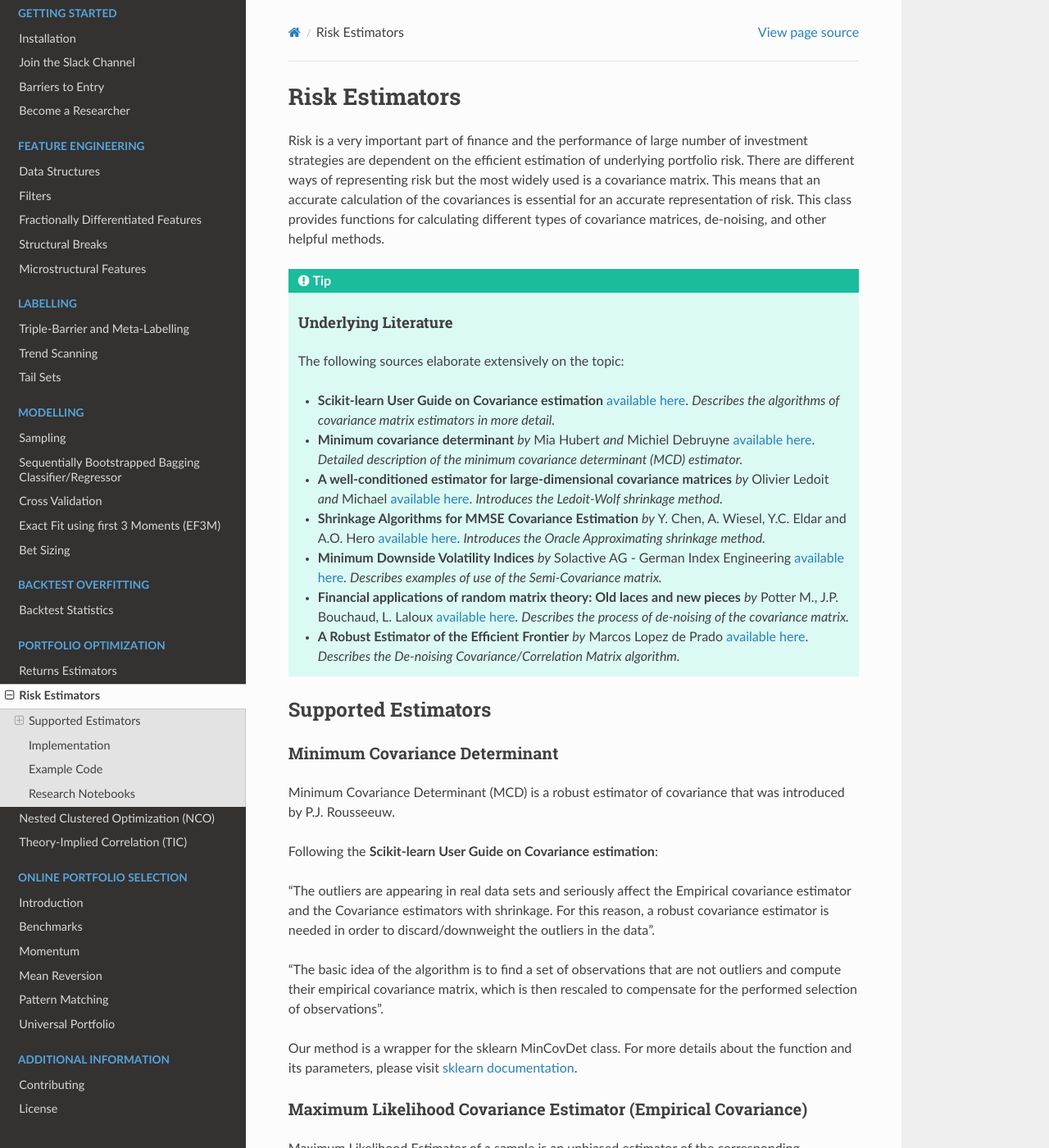
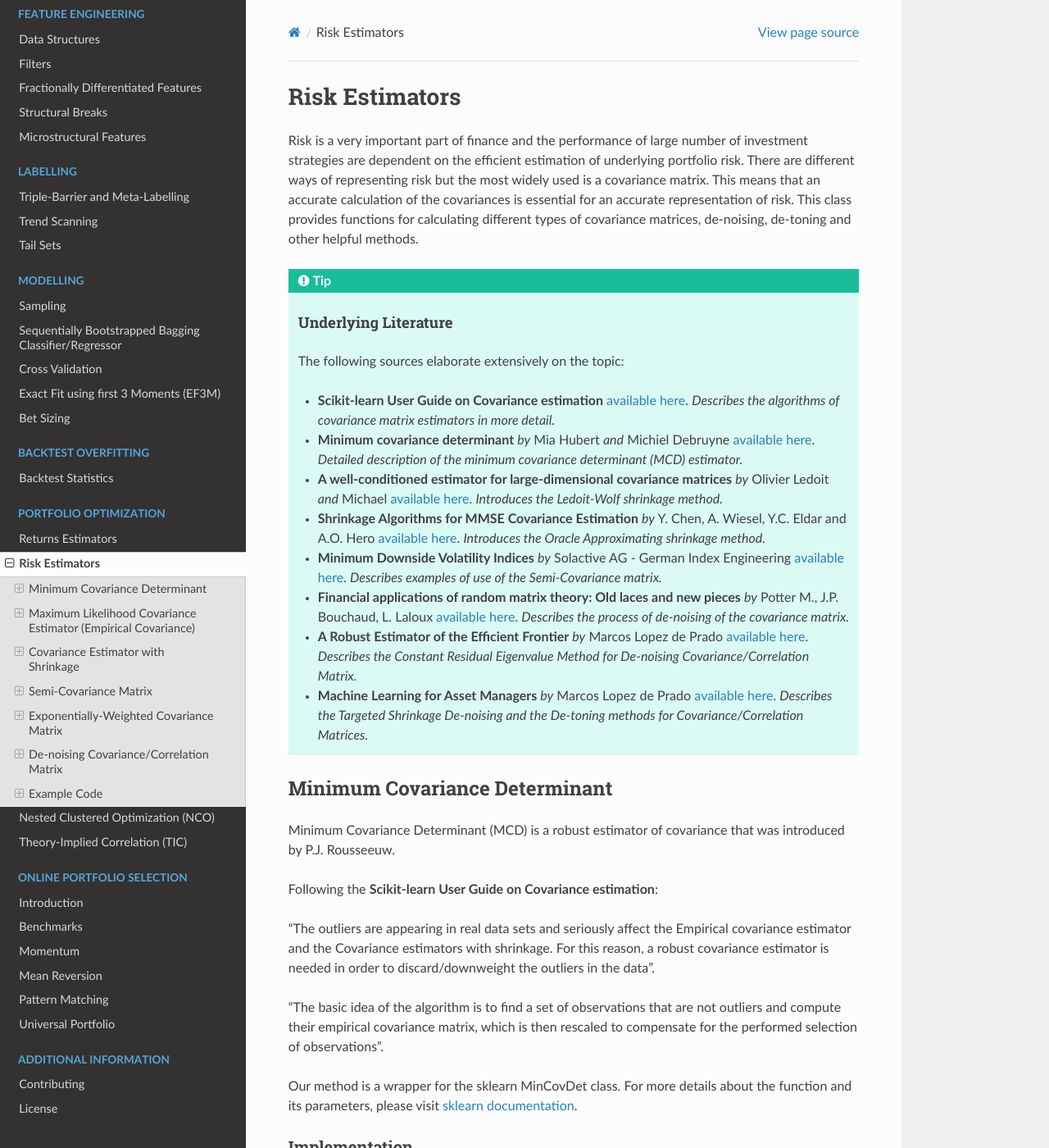
Before and after one commit to hudson-and-thames/mlfinlab, a Sphinx documentation site: the page built from docs/source/portfolio_optimisation/risk_estimators.rst, in a window 1280 px wide and 1400 px high. Shown: the whole window at 82% size. Built offline with Sphinx 7.4.7 and the Read the Docs theme 2.0.0, drawn with Linux system fonts in a browser that asks for light colours; pages that are not in the unit, such as notebooks, are missing from menus; some of the changed text lies outside the part shown.

Commit message:
RiskEstimators docs new structure

```diff
--- a/docs/source/portfolio_optimisation/risk_estimators.rst
+++ b/docs/source/portfolio_optimisation/risk_estimators.rst
@@ -35,7 +35,7 @@ Risk Estimators
 Risk is a very important part of finance and the performance of large number of investment strategies are dependent on the
 efficient estimation of underlying portfolio risk. There are different ways of representing risk but the most widely used is a
 covariance matrix. This means that an accurate calculation of the covariances is essential for an accurate representation of risk.
-This class provides functions for calculating different types of covariance matrices, de-noising, and other helpful methods.
+This class provides functions for calculating different types of covariance matrices, de-noising, de-toning and other helpful methods.
 
 .. tip::
    |h4| Underlying Literature |h4_|
@@ -48,13 +48,12 @@ This class provides functions for calculating different types of covariance matr
    - **Shrinkage Algorithms for MMSE Covariance Estimation** *by* Y. Chen, A. Wiesel, Y.C. Eldar and A.O. Hero `available here <https://webee.technion.ac.il/people/YoninaEldar/104.pdf>`__. *Introduces the Oracle Approximating shrinkage method.*
    - **Minimum Downside Volatility Indices** *by* Solactive AG - German Index Engineering `available here <https://www.solactive.com/wp-content/uploads/2018/04/Solactive_Minimum-Downside-Volatility-Indices.pdf>`__. *Describes examples of use of the Semi-Covariance matrix.*
    - **Financial applications of random matrix theory: Old laces and new pieces** *by* Potter M., J.P. Bouchaud, L. Laloux `available here <https://arxiv.org/abs/physics/0507111>`__. *Describes the process of de-noising of the covariance matrix.*
-   - **A Robust Estimator of the Efficient Frontier** *by* Marcos Lopez de Prado `available here <https://papers.ssrn.com/sol3/abstract_id=3469961>`__. *Describes the De-noising Covariance/Correlation Matrix algorithm.*
+   - **A Robust Estimator of the Efficient Frontier** *by* Marcos Lopez de Prado `available here <https://papers.ssrn.com/sol3/abstract_id=3469961>`__. *Describes the Constant Residual Eigenvalue Method for De-noising Covariance/Correlation Matrix.*
+   - **Machine Learning for Asset Managers** *by* Marcos Lopez de Prado `available here <https://www.cambridge.org/core/books/machine-learning-for-asset-managers/6D9211305EA2E425D33A9F38D0AE3545>`__. *Describes the Targeted Shrinkage De-noising and the De-toning methods for Covariance/Correlation Matrices.*
 
-Supported Estimators
-####################
 
 Minimum Covariance Determinant
-******************************
+==============================
 
 Minimum Covariance Determinant (MCD) is a robust estimator of covariance that was introduced by P.J. Rousseeuw.
 
@@ -69,8 +68,17 @@ which is then rescaled to compensate for the performed selection of observations
 Our method is a wrapper for the sklearn MinCovDet class. For more details about the function and its parameters, please
 visit `sklearn documentation <https://scikit-learn.org/stable/modules/generated/sklearn.covariance.MinCovDet.html>`__.
 
+Implementation
+##############
+
+.. py:currentmodule:: mlfinlab.portfolio_optimization.risk_estimators
+
+.. autoclass:: RiskEstimators
+   :members: __init__, minimum_covariance_determinant
+
+
 Maximum Likelihood Covariance Estimator (Empirical Covariance)
-**************************************************************
+==============================================================
 
 Maximum Likelihood Estimator of a sample is an unbiased estimator of the corresponding population’s covariance matrix.
 
@@ -84,8 +92,16 @@ population’s covariance matrix".
 Our method is a wrapper for the sklearn EmpiricalCovariance class. For more details about the function and its parameters,
 please visit `sklearn documentation <https://scikit-learn.org/stable/modules/generated/sklearn.covariance.EmpiricalCovariance.html>`__.
 
+Implementation
+##############
+
+.. autoclass:: RiskEstimators
+   :noindex:
+   :members: __init__, empirical_covariance
+
+
 Covariance Estimator with Shrinkage
-***********************************
+===================================
 
 Shrinkage allows one to avoid the inability to invert the covariance matrix due to numerical reasons. Shrinkage consists
 of reducing the ratio between the smallest and the largest eigenvalues of the empirical covariance matrix.
@@ -128,9 +144,16 @@ For more details about the function and its parameters, please visit `sklearn do
 
       Shrinkage methods are described in greater detail in the works listed in the introduction.
 
+Implementation
+##############
+
+.. autoclass:: RiskEstimators
+   :noindex:
+   :members: __init__, shrinked_covariance
+
 
 Semi-Covariance Matrix
-**********************
+======================
 
 Semi-Covariance matrix is used to measure the downside volatility of a portfolio and can be used as a measure to minimize it.
 This metric also allows measuring the volatility of returns below a specific threshold.
@@ -150,8 +173,16 @@ If the :math:`B` is set to zero, the volatility of negative returns is measured.
 .. tip::
       An example of Semi-Covariance usage can be found `here <https://www.solactive.com/wp-content/uploads/2018/04/Solactive_Minimum-Downside-Volatility-Indices.pdf>`__.
 
+Implementation
+##############
+
+.. autoclass:: RiskEstimators
+   :noindex:
+   :members: __init__, semi_covariance
+
+
 Exponentially-Weighted Covariance Matrix
-****************************************
+========================================
 
 Each element in the Exponentially-weighted Covariance matrix is the last element from an exponentially weighted moving average
 series based on series of covariances between returns of the corresponding assets. It's used to give greater weight to most
@@ -183,12 +214,25 @@ Where :math:`R_{i}^{t}` is the return of :math:`i^{th}` asset for :math:`t^{th}`
 and :math:`j^{th}` asset, :math:`EWMA(\sum)_{t}` is the :math:`t^{th}` observation of exponentially-weighted
 moving average of :math:`\sum`.
 
+Implementation
+##############
+
+.. autoclass:: RiskEstimators
+   :noindex:
+   :members: __init__, exponential_covariance
+
 
 De-noising Covariance/Correlation Matrix
-****************************************
+========================================
 
-The main idea behind de-noising is to separate the noise-related eigenvalues from the signal-related ones. This is achieved
-by fitting the Marcenko-Pastur distribution of the empirical distribution of eigenvalues using a Kernel Density Estimate (KDE).
+Two methods for de-noising are implemented in the module:
+
+- Constant Residual Eigenvalue Method
+- Targeted Shrinkage
+
+The main idea behind the Constant Residual Eigenvalue de-noising method is to separate the noise-related eigenvalues from
+the signal-related ones. This is achieved by fitting the Marcenko-Pastur distribution of the empirical distribution of
+eigenvalues using a Kernel Density Estimate (KDE).
 
 The de-noising algorithm works as follows:
 
@@ -196,9 +240,14 @@ The de-noising algorithm works as follows:
 
 2. Eigenvalues and eigenvectors of the correlation matrix are calculated.
 
-3. A maximum theoretical eigenvalue is found by fitting Marcenko-Pastur distribution to the empirical distribution of the correlation matrix eigenvalues. The empirical distribution is obtained through kernel density estimation. The fit of the M-P distribution is done by minimizing the Sum of Squared estimate of Errors between the theoretical pdf and the kernel. The minimization is done by adjusting the variation of the M-P distribution.
+3. A maximum theoretical eigenvalue is found by fitting Marcenko-Pastur distribution to the empirical distribution of
+   the correlation matrix eigenvalues. The empirical distribution is obtained through kernel density estimation.
+   The fit of the M-P distribution is done by minimizing the Sum of Squared estimate of Errors between the theoretical
+   pdf and the kernel. The minimization is done by adjusting the variation of the M-P distribution.
 
-4. The eigenvalues of the correlation matrix are sorted and the eigenvalues higher than the maximum theoretical eigenvalue are set to their average value. This is how the eigenvalues associated with noise are shrinked. The de-noised covariance matrix is then calculated back from new eigenvalues and eigenvectors.
+4. The eigenvalues of the correlation matrix are sorted and the eigenvalues higher than the maximum theoretical
+   eigenvalue are set to their average value. This is how the eigenvalues associated with noise are shrinked.
+   The de-noised covariance matrix is then calculated back from new eigenvalues and eigenvectors.
 
 The de-noising function works as follows:
 
@@ -229,16 +278,13 @@ The de-noising function works as follows:
 Implementation
 ##############
 
-.. automodule:: mlfinlab.portfolio_optimization.risk_estimators
-
-    .. autoclass:: RiskEstimators
-        :members:
-
-        .. automethod:: __init__
+.. autoclass:: RiskEstimators
+   :noindex:
+   :members: __init__, denoise_covariance
 
 
 Example Code
-############
+============
 
 .. code-block::
 
```
